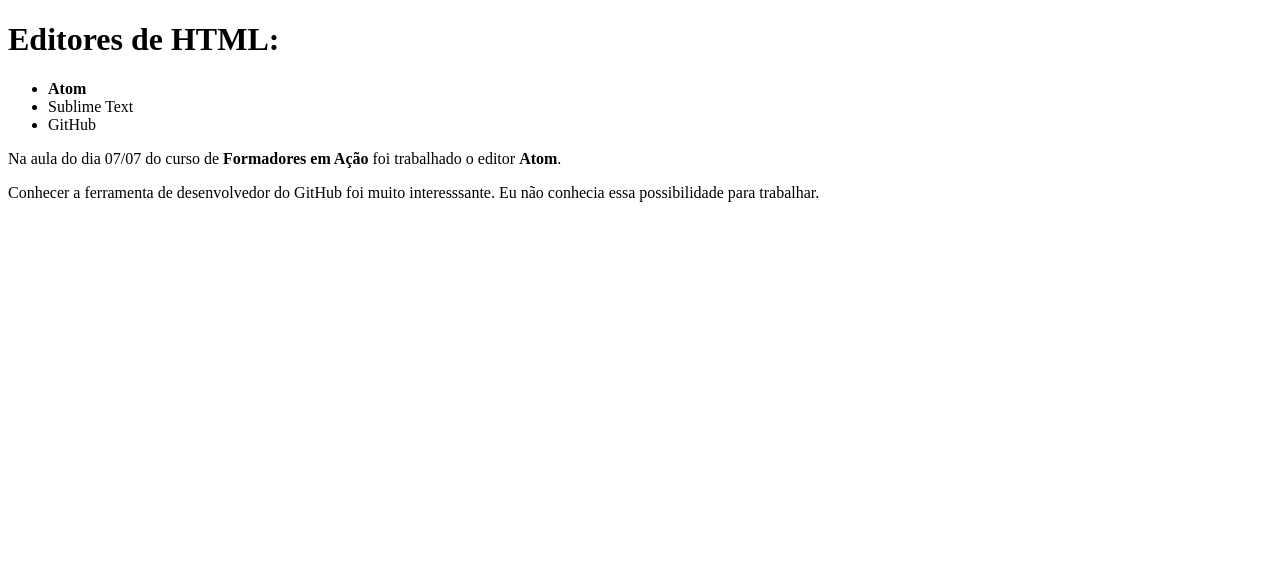
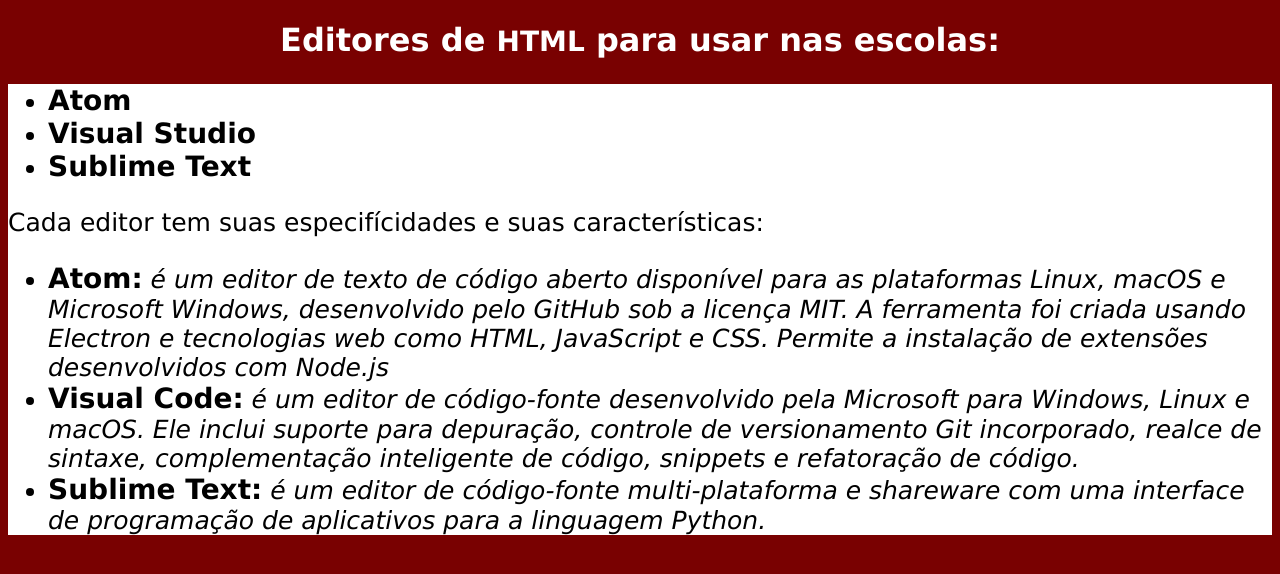
Before and after one commit to tfassoni/ProgramacaoFormadores, a plain HTML site: page index.html in a window 1280 px wide. Drawn offline with Linux system fonts and the light colour scheme.

Commit message:
Aula dia 27/08/2022

```diff
--- a/index.html
+++ b/index.html
@@ -3,21 +3,35 @@
   <head>
     <meta charset="utf-8">
     <title>Aula formadores</title>
+    <link rel="stylesheet" href="styleFormadores.css">
   </head>
 
   <body>
-    <h1>Editores de HTML:</h1>
-    <ul>
-      <li><strong>Atom</strong></li>
-      <li>Sublime Text</li>
-      <li>GitHub</li>
-    </ul>
+        <header>
+            <h1>Editores de <strong>HTML</strong> para usar nas escolas:</h1>
+        </header>
+        <div class="principal">
+            <ul>
+                <li><strong>Atom</strong></li>
+                <li><strong>Visual Studio</strong></li>
+                <li><strong>Sublime Text</strong></li>
+            </ul>
 
-    <p>Na aula do dia 07/07 do curso de <strong>Formadores em Ação</strong>
-    foi trabalhado o editor <strong>Atom</strong>.</p>
+            <p>Cada editor tem suas especifícidades e suas características:</p>
 
-    <p>Conhecer a ferramenta de desenvolvedor do GitHub foi muito interesssante. Eu não conhecia essa possibilidade
-      para trabalhar.</p>
+            <ul>
+                <li class="editores"><strong>Atom:</strong> é um editor de texto de código aberto disponível para as
+                    plataformas Linux, macOS e Microsoft Windows, desenvolvido pelo GitHub sob a
+                    licença MIT. A ferramenta foi criada usando Electron e tecnologias web como HTML,
+                    JavaScript e CSS. Permite a instalação de extensões desenvolvidos com Node.js</li>
 
-  </body>
+                <li class="editores"><strong>Visual Code:</strong> é um editor de código-fonte desenvolvido pela Microsoft para Windows,
+                    Linux e macOS. Ele inclui suporte para depuração, controle de versionamento Git incorporado,
+                    realce de sintaxe, complementação inteligente de código, snippets e refatoração de código.</li>
+
+                <li class="editores"><strong>Sublime Text:</strong> é um editor de código-fonte multi-plataforma e shareware com uma
+                    interface de programação de aplicativos para a linguagem Python.</li>
+            </ul>
+        </div>
+    </body>
 </html>
```
